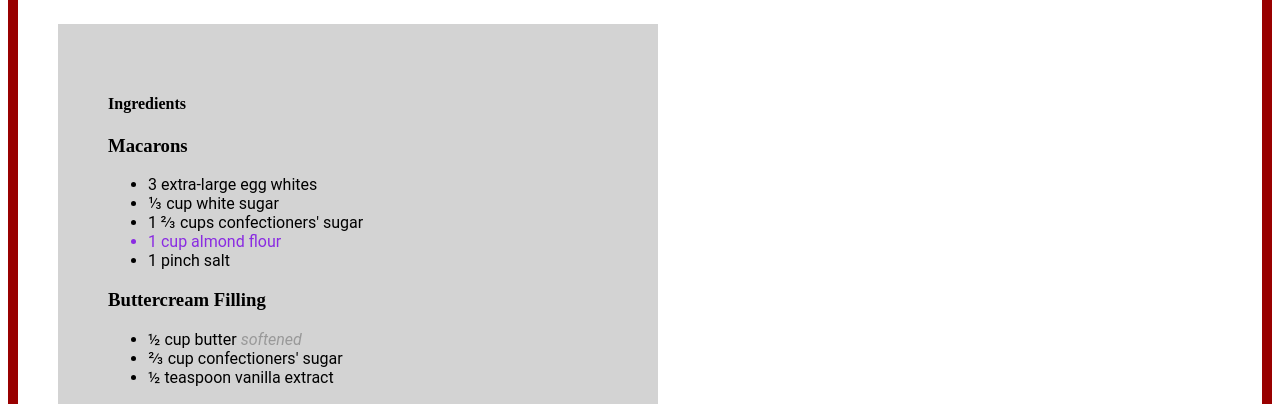
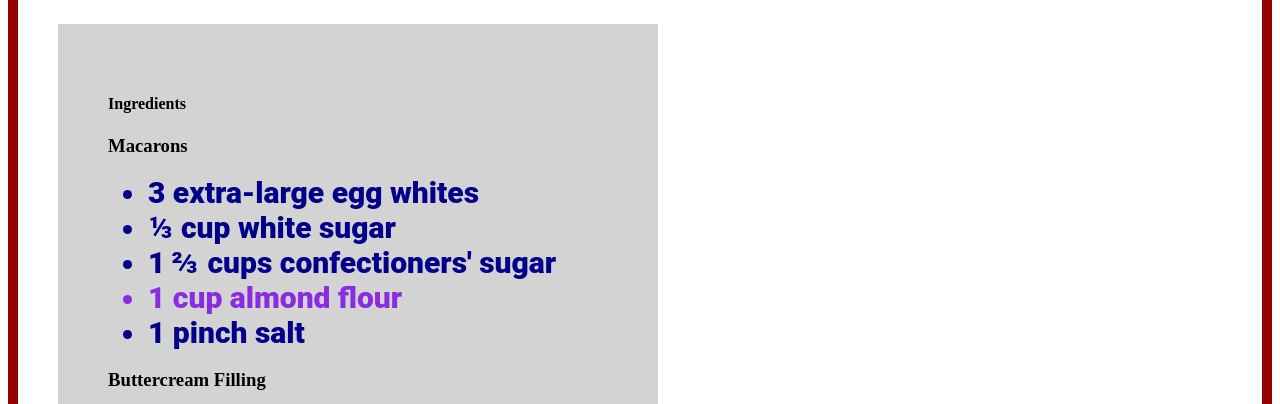
Before and after one commit to maxxiie/tp3, a plain HTML site: page index.html in a window 1280 px wide. Shown: the part 94-498 px from the top of the page. Drawn offline with Linux system fonts and the light colour scheme; a web font is replaced by a local one.

Commit message:
smol edits to list fonts

```diff
--- a/styles.css
+++ b/styles.css
@@ -12,10 +12,13 @@ div {
 
 li {
   font-family: 'Roboto';
+  font-weight: 900;
+  color:darkblue;
 }
 
 #ingredients li {
   font-family: Roboto;
+  font-size: 30px;
 }
 
 #ingredients li span {
```
